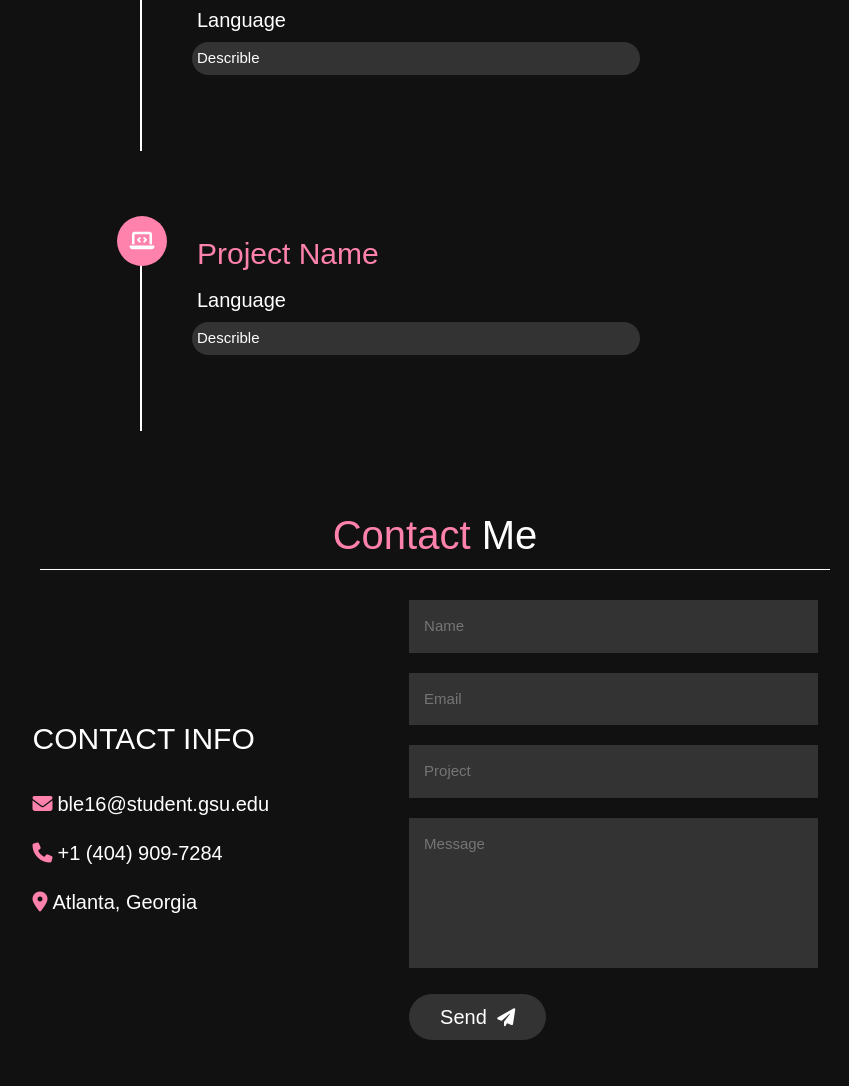
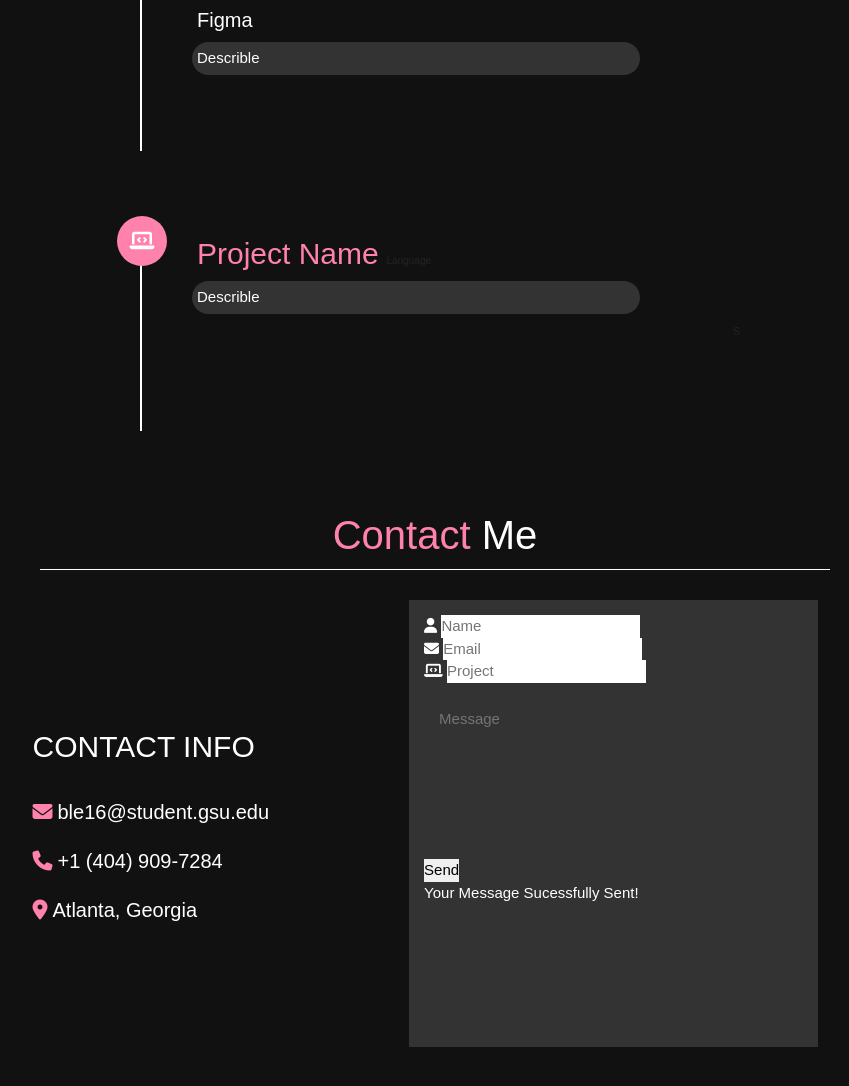
Before and after one commit to sophieLe256/My_portfolio, a plain HTML site: page index.html in a window 1280 px wide. Shown: the part 3946-5032 px from the top of the page, without its empty margins (380-1229 px from the left). Drawn offline with nearby package versions, Linux system fonts and the light colour scheme.

Commit message:
Update 2/22

```diff
--- a/index.html
+++ b/index.html
@@ -15,6 +15,10 @@
 
     <!-- css file link -->
     <link rel="stylesheet" href="./style.css">
+
+    <!-- React CND links -->
+    <script crossorigin src="https://unpkg.com/react@18/umd/react.development.js"></script>
+    <script crossorigin src="https://unpkg.com/react-dom@18/umd/react-dom.development.js"></script>
 </head>
 
 
@@ -73,7 +77,7 @@
                 I am also comfortable working with various design tools such as Figma and Adobe Photoshop. <br>
 
                 &nbsp;&nbsp;&nbsp;&nbsp;When I'm not coding, you can find me exploring new hiking trails, trying out new recipes in the kitchen, or working on my latest art project. <br>
-                I love to challenge myself and constantly learn new things, both in and out of the tech world. <br>
+                &nbsp;&nbsp;&nbsp;&nbsp;I love to challenge myself and constantly learn new things, both in and out of the tech world. <br>
 
                 If you have a project you'd like to work on together or just want to say hello, feel free to reach out through the contact form. I'm always excited to meet new people and work on new projects!
             </p>
@@ -195,7 +199,7 @@
                     <span>Portfolio</span>
                     <h6>Language: HTML, CSS, Javascript</h6>
                     <a href="https://sophiele256.github.io/My_portfolio/" class=""></a>
-                    <p>Describle</p>
+                    <p>A personal portfolio website that you created using GitHub Pages.</p>
                 </div>
 
                 <div class="box">
@@ -215,7 +219,7 @@
 
                 <div class="box">
                     <i class="fa-solid fa-laptop-code"></i>
-                    <span>Project Name</span>
+                    <span>TicTacToe Game</span>
                     <h6>Language</h6>
                     <p>Describle</p>
                 </div>
@@ -223,16 +227,16 @@
                 <div class="box">
                     <i class="fa-solid fa-laptop-code"></i>
                     <span>Project Name</span>
-                    <h6>Language</h6>
+                    <h6>Figma</h6>
                     <p>Describle</p>
                 </div>
 
                 <div class="box">
                     <i class="fa-solid fa-laptop-code"></i>
                     <span>Project Name</span>
-                    <h6>Language</h6>
+                    <h6a>Language</h6a personal portfolio website that you created using GitHub Pages.>
                     <p>Describle</p>
-                </div>
+                </div>s
             </div>
         </section>
 
@@ -253,12 +257,43 @@
                 </div>
 
                 <form action="">
-                    <input type="text" placeholder="Name" class="box">
-                        <input type="email" placeholder="Email" class="box">
-                        <input type="project" placeholder="Project" class="box">
+                        <div class = "box">
+                            <div class="name">
+                                <i class="fas fa-user"></i>
+                                <input type="text" placeholder="Name" id="name">
 
-                        <textarea name="" id="" cols="30" rows="10" class="box message" placeholder="Message"></textarea>
-                        <button type="submit" class="btn"> Send <i class="fas fa-paper-plane"></i></button>
+                            </div>
+
+                            <div class="email">
+                                <i class="info-icon fas fa-envelope"></i>
+                                <input type="email" placeholder="Email" id="email">
+
+
+                            </div>
+
+                            <div class="project">
+                                <i class="fa-solid fa-laptop-code"></i>
+                                <input type="project" placeholder="Project" id="project">
+
+
+                            </div>
+
+                            <div class="message-box">
+                                <textarea name="" id="msg" cols="30" rows="10" class="box message" placeholder="Message"></textarea>
+
+
+                            </div>
+
+                            <div class="button">
+                                <button id="send">Send</button>
+
+                            </div>
+
+                            <div class="message">
+                                <div class="success" id="success">Your Message Sucessfully Sent!</div>
+                            </div>
+
+                        </div>
                     </form>
                 </div>
             </div>
--- a/style.css
+++ b/style.css
@@ -570,3 +570,5 @@ header .navbar ul li a:hover{
     }
 
 }
+
+/* The alert message box */
```
Also changed, not shown: script/script.js (line endings or trailing spaces).
